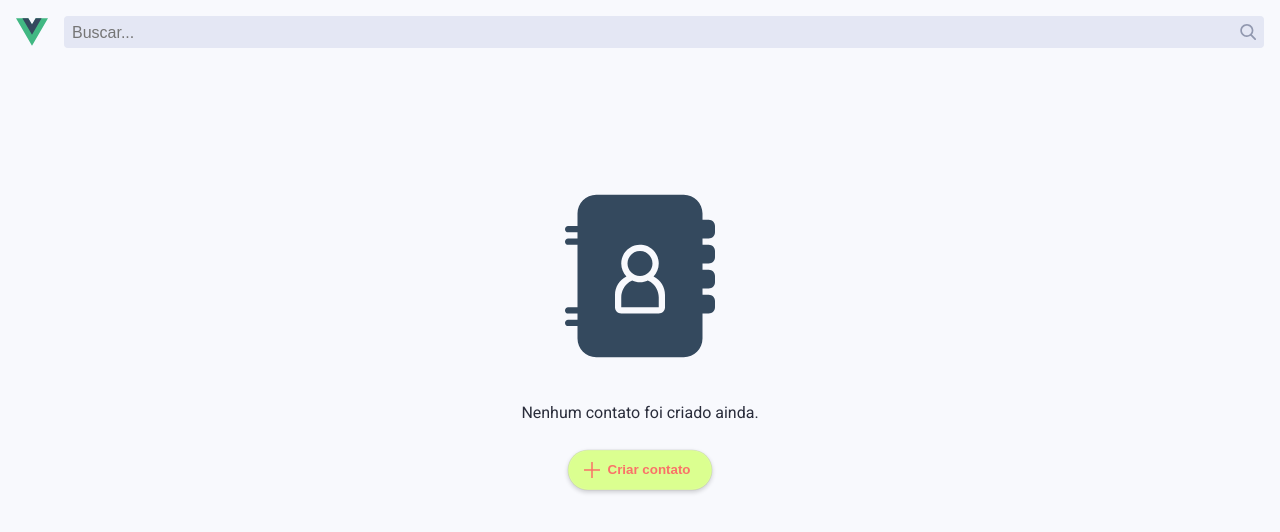
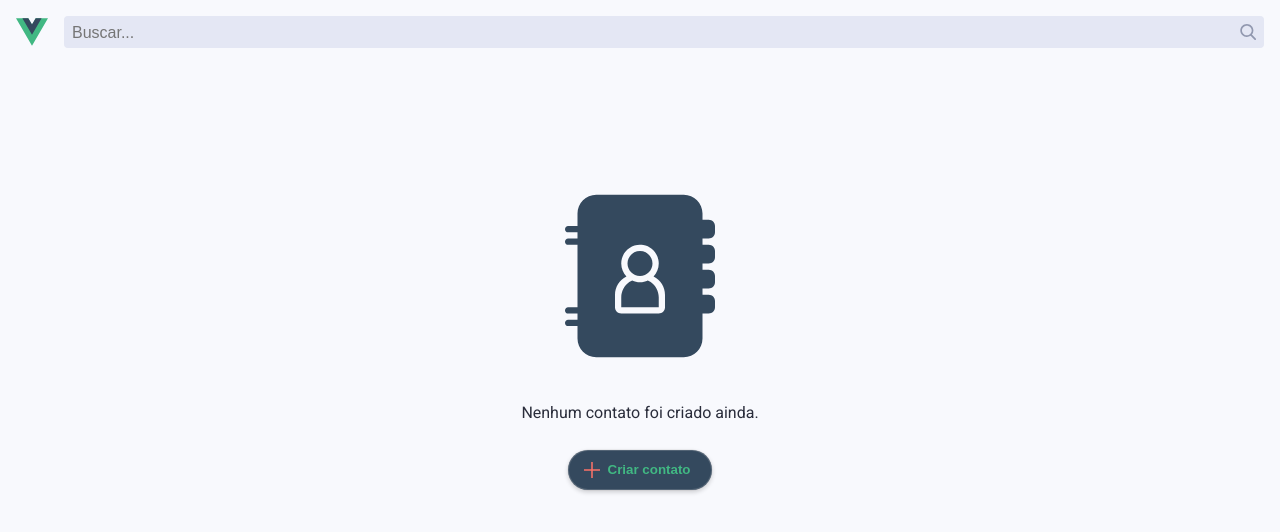
Before and after one commit to livresaber/contact-vue-book, a Vue app: page / in a window 1280 px wide. Shown: the top 532 px of the page. Built offline with nearby package versions, Linux system fonts and the light colour scheme; what maska would draw is missing.

Commit message:
adjustment color variables css

```diff
--- a/src/assets/main.scss
+++ b/src/assets/main.scss
@@ -8,24 +8,23 @@
 }
 
 body {
-  --sky-blue: #68a0fa;
-  --pale-olive-green: #90d26c;
   --dark: #2a2d3b;
-  --bluey-grey: #9198af;
-  --light-yellowish-green: #dbff90;
   --white-two: #fff;
   --white: #e1e1e1;
-  --very-light-pink: #fff3f2;
   --pale-grey: #e4e7f4;
   --black-8: rgba(0, 0, 0, 0.08);
   --black-8-16: rgba(0, 0, 0, 0.16);
 
-  --color-red: #fd4e4e;
+  --color-red: #952323;
   --color-text: var(--dark);
-  --color-primary: #fa7268;
-  --color-secondary: var(--light-yellowish-green);
+  --color-primary: #41b883;
+  --color-primary-light: #b6ffde;
+  --color-secondary: #34495e;
+  --color-secondary-light: #99bee3;
   --color-background: #f8f9fd;
   --color-border: #c0c3d2;
+
+  --border-radius: 5px;
 
   min-width: 250px;
   min-height: 100vh;
@@ -42,7 +41,7 @@ body {
 
 a {
   text-decoration: none;
-  color: var(--pale-olive-green);
+  color: var(--color-primary);
   transition: 0.4s;
   &:hover {
     color: var(--dark);
```
